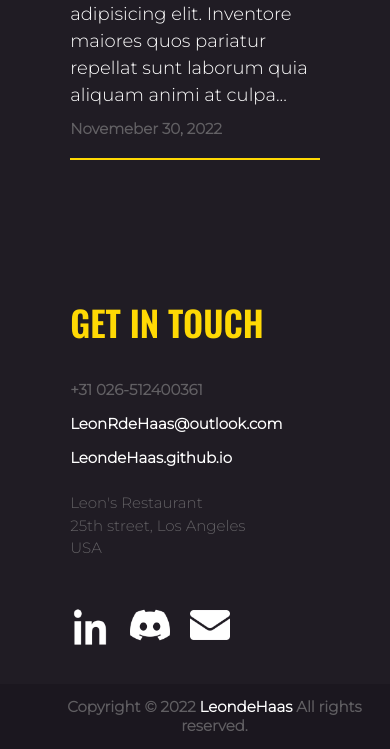
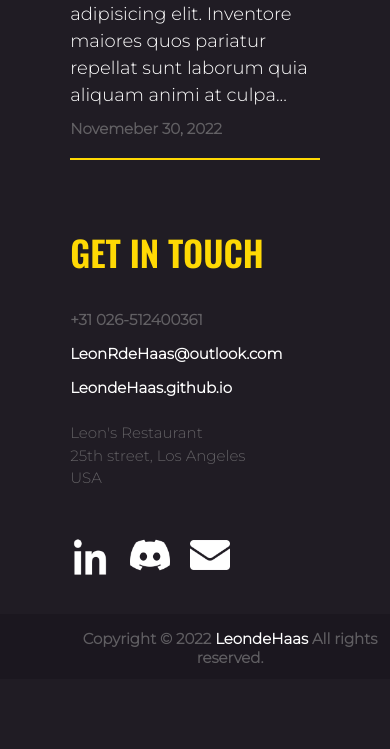
Before and after one commit to LeondeHaas/Restaurant-project, a PHP site: page / in a window 390 px wide. Shown: the part 4623-5372 px from the top of the page. After the commit the page ends 5286 px from the top, so only its background shows below. Run offline with PHP 8.4, Linux system fonts and the light colour scheme.

Commit message:
footer finished

```diff
--- a/styles/mediaqueries.css
+++ b/styles/mediaqueries.css
@@ -169,16 +169,24 @@
     font-size: 18px;
   }
   .bottom-footer-bar h3 {
-    margin-left: 10%;
+    margin-left: 18%;
   }
 }
 @media (max-width: 1000px) {
   .main-footer-container .footer-container-1 h1 {
     padding-bottom: 0;
   }
+  .main-footer-container .footer-container-3 {
+    display: none;
+  }
 }
 @media (min-width: 1000px) {
   .main-footer-container .footer-container-2 .post-1 p {
     display: none;
   }
+}
+@media (max-width: 300px) {
+  .bottom-footer-bar h3 {
+    margin-left: 0%;
+  }
 }/*# sourceMappingURL=mediaqueries.css.map */
--- a/styles/mediaqueries.scss
+++ b/styles/mediaqueries.scss
@@ -257,7 +257,7 @@
 
    .bottom-footer-bar {
     h3 {
-        margin-left: 10%;
+        margin-left: 18%;
     }
    }
 }
@@ -268,6 +268,10 @@
             h1 {
                 padding-bottom: 0;
             }
+        }
+
+        .footer-container-3 {
+            display: none;
         }
     }
 }
@@ -284,6 +288,10 @@
     }
 }
 
-// @media (max-width:430px) {
-
-// }
+@media (max-width:300px) {
+   .bottom-footer-bar {
+    h3 {
+        margin-left: 0%;
+    }
+   }
+}
--- a/styles/styles.css
+++ b/styles/styles.css
@@ -328,6 +328,7 @@ img {
 }
 
 .bottom-footer-bar {
+  border-top: 3px solid #1b171f;
   width: 100%;
   height: 65px;
   background-color: #1b171f;
--- a/styles/styles.scss
+++ b/styles/styles.scss
@@ -385,6 +385,7 @@ img {
 }
 
 .bottom-footer-bar {
+    border-top: 3px solid #1b171f;
     width: 100%;
     height: 65px;
     background-color: #1b171f;
```
Also changed, not shown: 2 other files.
